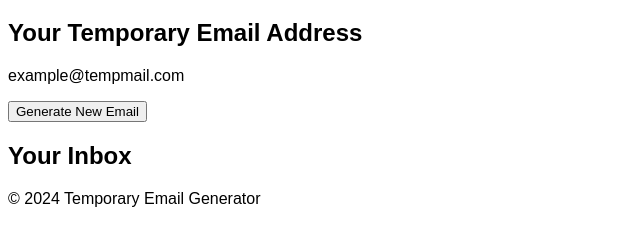
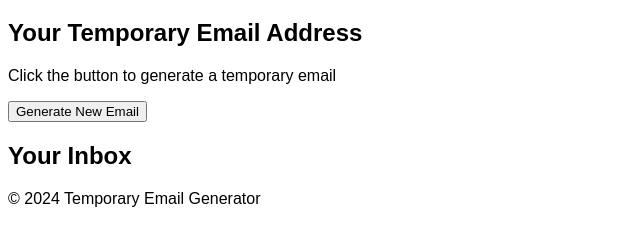
Before and after one commit to megghi256/FlyByMail, a plain HTML site: page index.html in a window 1280 px wide. Shown: the part 61-306 px from the top of the page, without its empty margins (0-640 px from the left). Drawn offline with Linux system fonts and the light colour scheme.

Commit message:
Remove unnecessary comments and update email display message

```diff
--- a/index.html
+++ b/index.html
@@ -4,24 +4,20 @@
     <meta charset="UTF-8">
     <meta name="viewport" content="width=device-width, initial-scale=1.0">
     <title>Temporary Email Generator</title>
-    <!-- Link to CSS file -->
     <link rel="stylesheet" href="styles.css">
 </head>
 <body>
     <header>
-        <!-- Navigation bar and other header content -->
         <h1>Temporary Email Generator</h1>
     </header>
 
     <main>
-        <!-- Temporary Email Display -->
         <section id="email-display">
             <h2>Your Temporary Email Address</h2>
-            <p id="email-address">example@tempmail.com</p>
+            <p id="email-address">Click the button to generate a temporary email</p>
             <button id="generate-email">Generate New Email</button>
         </section>
 
-        <!-- Inbox Messages -->
         <section id="inbox">
             <h2>Your Inbox</h2>
             <div id="messages-list">
@@ -31,11 +27,9 @@
     </main>
 
     <footer>
-        <!-- Footer content -->
         <p>&copy; 2024 Temporary Email Generator</p>
     </footer>
 
-    <!-- Link to JavaScript file -->
     <script src="script.js"></script>
 </body>
 </html>
```
